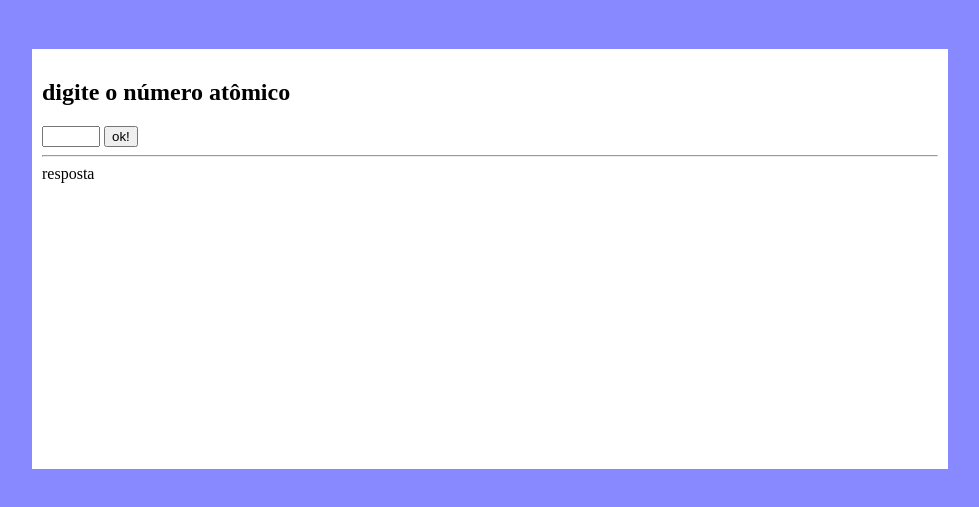
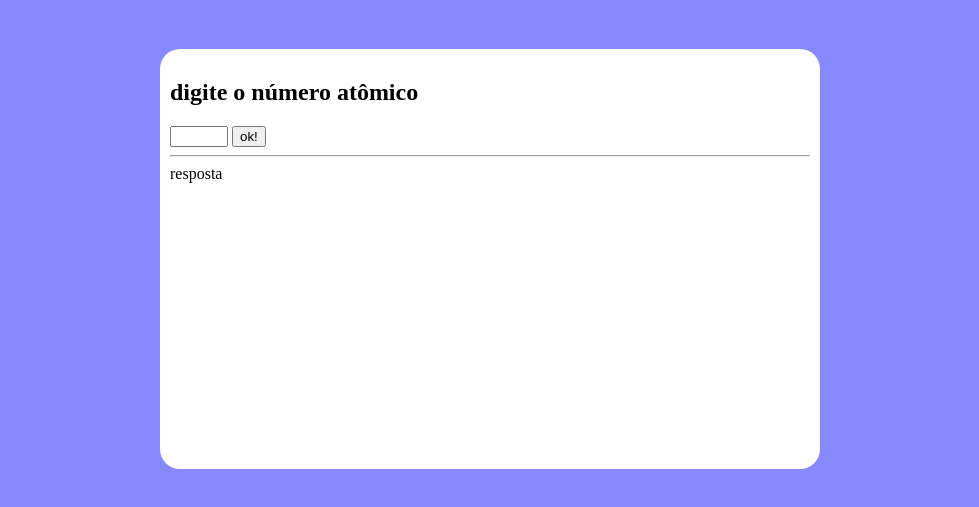
Before and after one commit to Brunomml/distribuicao-eletronica, a plain HTML site: page index.html in a window 1280 px wide. Shown: the part 85-592 px from the top of the page, without its empty margins (150-1129 px from the left). Drawn offline with Linux system fonts and the light colour scheme.

Commit message:
atualizando o tamanho da tag main

```diff
--- a/css/style.css
+++ b/css/style.css
@@ -8,9 +8,16 @@ body{
 main{
     margin-top: 2vw;
     background-color: #fff;
-    width: 70vw;
+    width: 60vw;
     height: 50vh;
     padding: 10px;
+    border-radius: 20px;
+}
+
+@media screen and (min-width: 1000px) {
+    main{
+        width: 50vw;
+    }
 }
 
 input{
```
